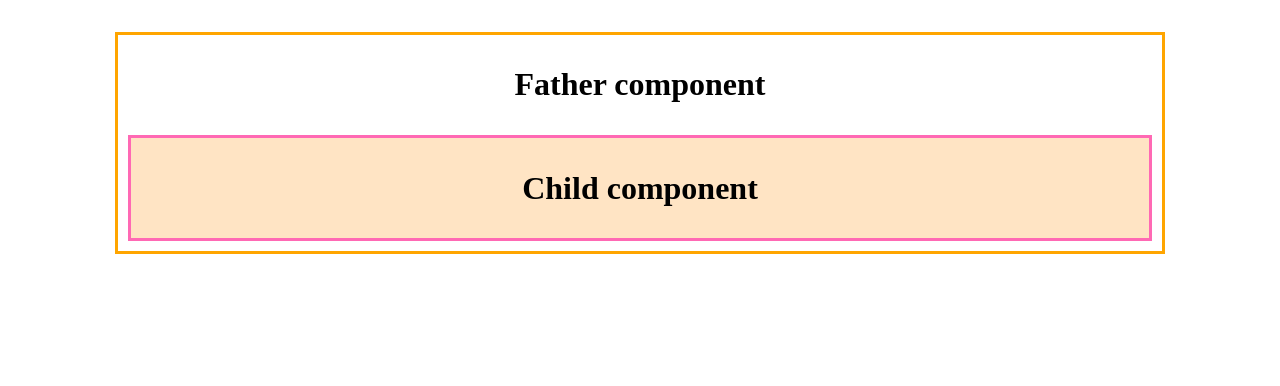
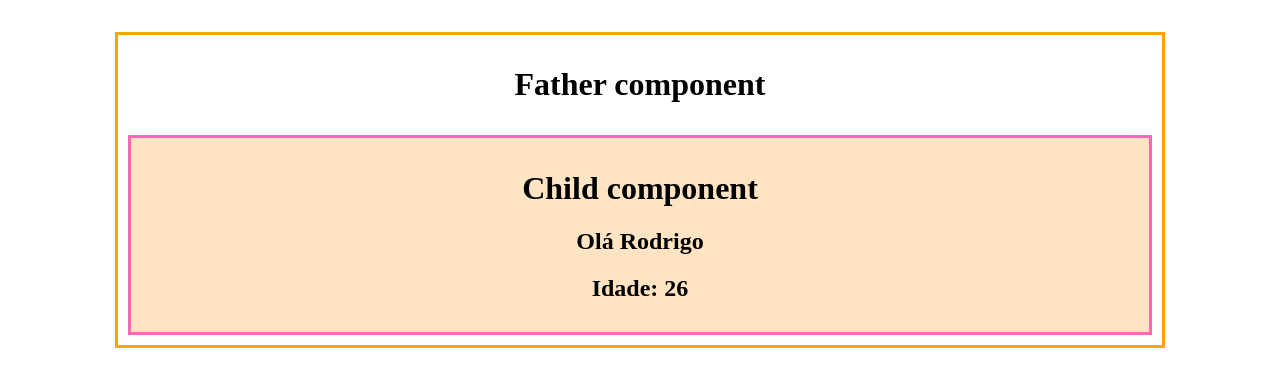
Before and after one commit to RodrigoMarques6/ComponentsOnAngular, an Angular app: page / in a window 1280 px wide. Shown: the top 386 px of the page. Built offline with nearby package versions, Linux system fonts and the light colour scheme.

Commit message:
ComponentsOnAngular

```diff
--- a/src/app/components/child-component/child-component.component.html
+++ b/src/app/components/child-component/child-component.component.html
@@ -1,3 +1,5 @@
 <div class="child-div">
     <h1>Child component</h1>
+    <h2>Olá {{name}}</h2>
+    <h2>Idade: {{age}}</h2>
 </div>
--- a/src/app/components/child-component/child-component.component.ts
+++ b/src/app/components/child-component/child-component.component.ts
@@ -1,4 +1,4 @@
-import { Component } from '@angular/core';
+import { Component, Input } from '@angular/core';
 
 @Component({
   selector: 'app-child-component',
@@ -6,5 +6,6 @@ import { Component } from '@angular/core';
   styleUrls: ['./child-component.component.css']
 })
 export class ChildComponentComponent {
-
+  @Input() name!: string;
+  @Input() age!: number;
 }
--- a/src/app/components/father-component/father-component.component.html
+++ b/src/app/components/father-component/father-component.component.html
@@ -1,4 +1,7 @@
 <div class="father-div">
     <h1>Father component</h1>
-    <app-child-component></app-child-component>
+    <app-child-component [name] = "name" [age] = "age"></app-child-component>
 </div>
+
+<!-- Porque usei [name] = "name"? ESTOU PASSANDO UMA PROPRIEDADE QUE SE CHAMA "NAME" E CONSTA NO COMPONENTES PAI PARA UMA PROPRIEDADE CHAMADA "NAME" QUE CONSTA NO COMPOENTE FILHO.-->
+<!-- Entre colchetes, a propriedade que está no componente filho e entre aspas é a propriedade que está no componente pai-->
--- a/src/app/components/father-component/father-component.component.ts
+++ b/src/app/components/father-component/father-component.component.ts
@@ -6,5 +6,6 @@ import { Component } from '@angular/core';
   styleUrls: ['./father-component.component.css']
 })
 export class FatherComponentComponent {
-  name!: string
+  name: string = 'Rodrigo'
+  age: number = 26
 }
```
